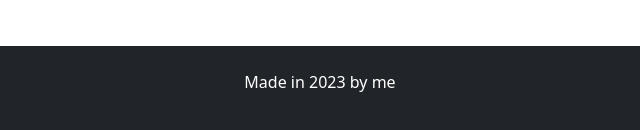
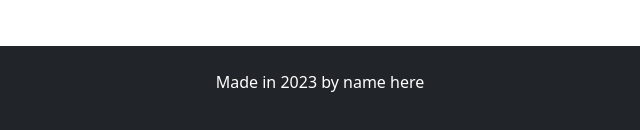
Before and after one commit to whitleybay/ee, a plain HTML site: page index.html in a window 1280 px wide. Shown: the part 3717-3847 px from the top of the page, 320-960 px from the left. Drawn offline with nearby package versions, Linux system fonts and the light colour scheme.

Commit message:
Update index.html

```diff
--- a/index.html
+++ b/index.html
@@ -112,7 +112,7 @@
 </div>
 
 <div class="mt-5 p-4 bg-dark text-white text-center">
-  <p>Made in 2023 by me</p>
+  <p>Made in 2023 by name here</p>
 </div>
   <script src="https://cdn.jsdelivr.net/npm/bootstrap@5.0.2/dist/js/bootstrap.bundle.min.js" integrity="sha384-MrcW6ZMFYlzcLA8Nl+NtUVF0sA7MsXsP1UyJoMp4YLEuNSfAP+JcXn/tWtIaxVXM" crossorigin="anonymous"></script>
 
```
